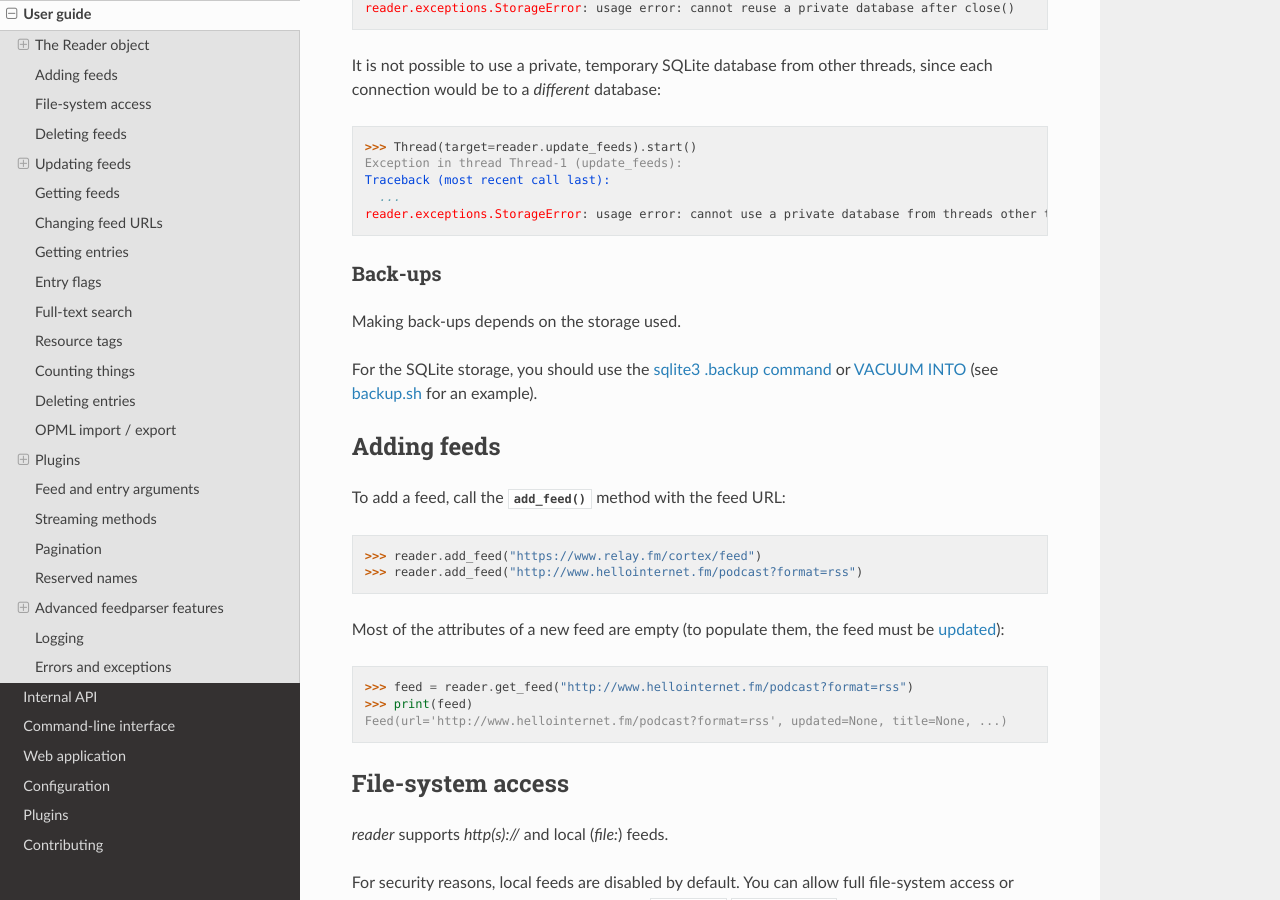
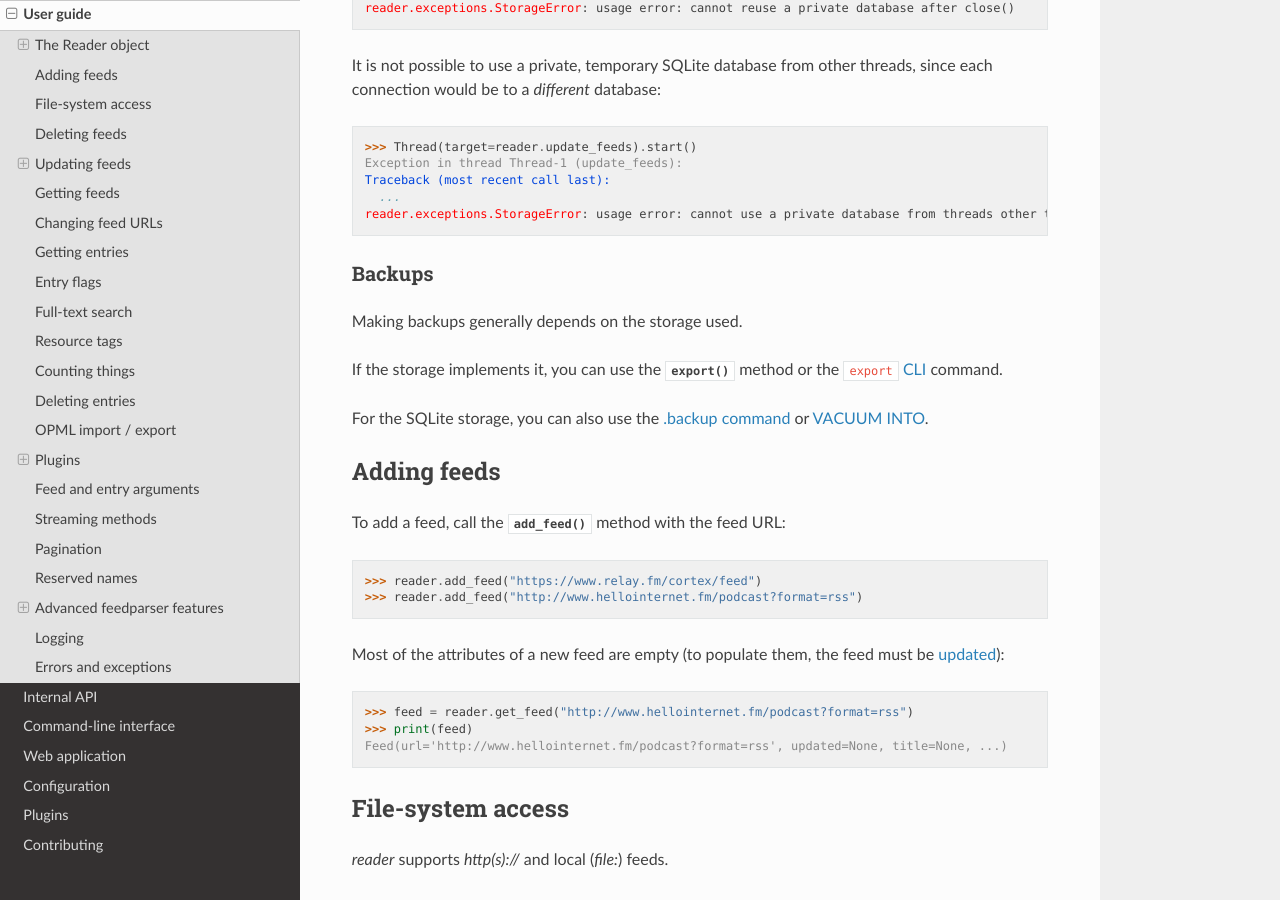
Before and after one commit to Alcides1123/reader, a Sphinx documentation site: the page built from docs/guide.rst, in a window 1280 px wide and 900 px high, scrolled down 1952 px. Built offline with Sphinx 7.4.7 and the Read the Docs theme 3.1.0, drawn with Linux system fonts in a browser that asks for light colours; pages that are not in the unit, such as notebooks, are missing from menus.

Commit message:
Mention export API / command in the user guide. Remove backup.sh.

```diff
--- a/docs/guide.rst
+++ b/docs/guide.rst
@@ -139,15 +139,18 @@ since each connection would be to a *different* database::
 
 .. _backups:
 
-Back-ups
-~~~~~~~~
+Backups
+~~~~~~~
 
-Making back-ups depends on the storage used.
+Making backups generally depends on the storage used.
 
-For the SQLite storage, you should use
-the `sqlite3 .backup command <https://sqlite.org/cli.html>`_
-or `VACUUM INTO <https://www.sqlite.org/lang_vacuum.html>`_
-(see :gh:`backup.sh <scripts/backup.sh>` for an example).
+If the storage implements it, you can use
+the :meth:`~reader._types.StorageType.export` method
+or the ``export`` :doc:`CLI <cli>` command.
+
+For the SQLite storage, you can also use
+the `.backup command <https://sqlite.org/cli.html>`_
+or `VACUUM INTO <https://www.sqlite.org/lang_vacuum.html>`_.
 
 
 
```
Also changed, not shown: 1 other file.
